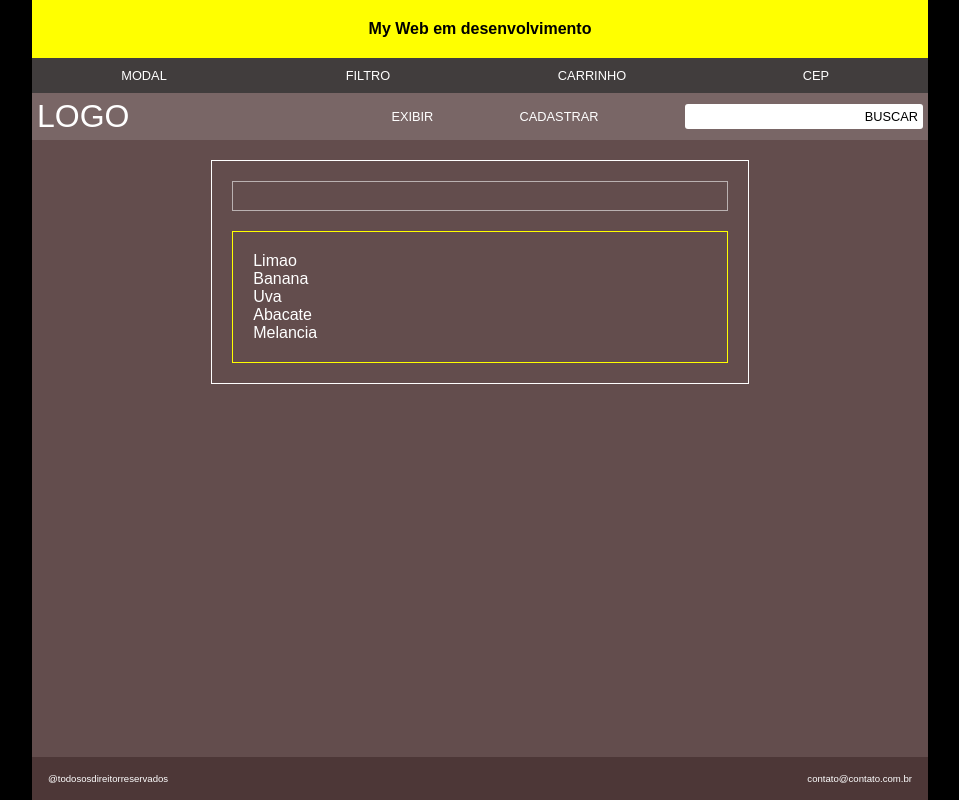
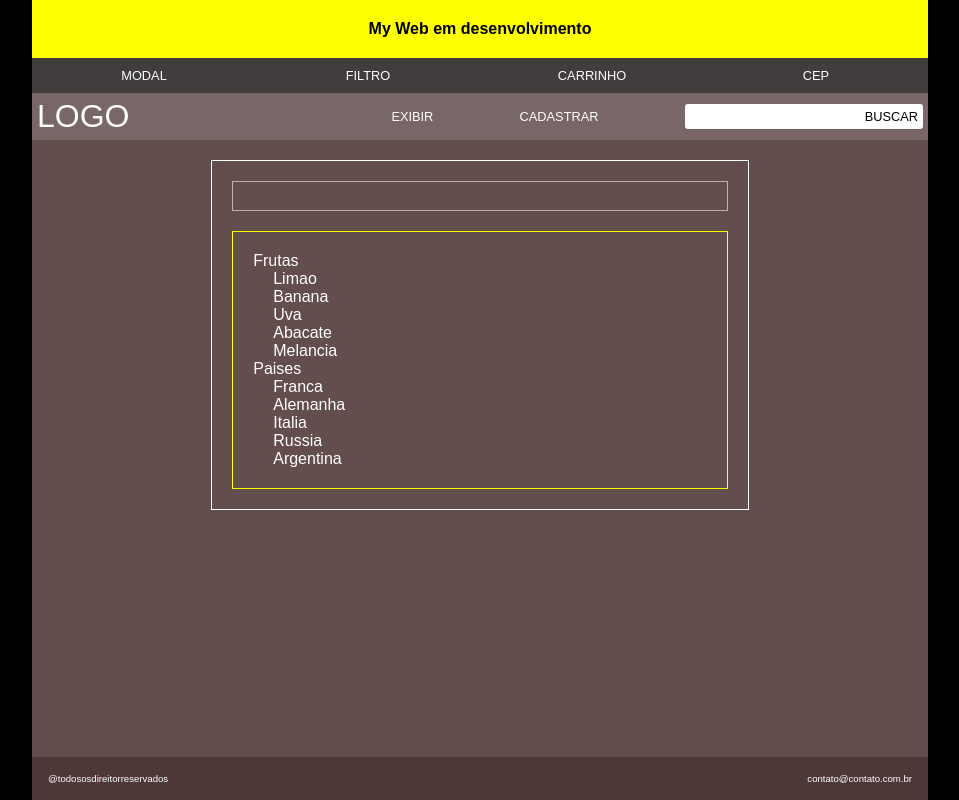
Before and after one commit to moacirdeveloper/appk1, a React (Create React App) app: page /filtro in a window 1280 px wide. Shown: the whole page, without its empty margins (160-1119 px from the left). Built offline with nearby package versions, Linux system fonts and the light colour scheme.

Commit message:
Manutenção e melhoria AppCadastrar/AppFiltroMenu

```diff
--- a/src/css/AppCadastrar.css
+++ b/src/css/AppCadastrar.css
@@ -2,6 +2,7 @@
     display: flex;
     flex-direction: column;
     width: 50%;
+    position: relative;
     background-color: rgb(202, 187, 187);
     margin: 30px auto;
     padding: 10px;
@@ -32,8 +33,14 @@
 #retorno{
     display: none;
     justify-content: center;
+    text-align: center;
+    position: absolute;
     padding: 10px;
     background-color: yellow;
+    border-radius: 3px;
     color: black;
+    top: 25%;
+    left: 10%;
     margin-top: 10px;
+    z-index: 10;
 }
--- a/src/css/AppFiltroMenu.css
+++ b/src/css/AppFiltroMenu.css
@@ -14,6 +14,9 @@
     color: white;
     padding: 20px;
 }
+.listaFiltroMenu ul li{
+    margin-left: 20px;
+}
 .filtroMenu input[type="text"]{
     border: 1px solid rgba(255, 255, 255, 0.562);
 }
--- a/src/paginas/AppFiltroMenu.jsx
+++ b/src/paginas/AppFiltroMenu.jsx
@@ -20,7 +20,7 @@ function AppFiltroMenu(){
 
         for(let li of itensLista){
 
-            if(li.textContent.includes(busca)){
+            if(li.textContent.toLowerCase().includes(busca.toLowerCase())){
 
                 li.style.display = "block";
 
@@ -40,12 +40,24 @@ function AppFiltroMenu(){
             <input ref={inputFiltro} type="text" name="" id="" onBlur={ () => filtrarLista() } />
             <ul ref={ulLista} className="listaFiltroMenu">
 
-                <li>Limao</li>
-                <li>Banana</li>
-                <li>Uva</li>
-                <li>Abacate</li>
-                <li>Melancia</li>
-
+                <li>Frutas
+                    <ul className="frutas">
+                        <li>Limao</li>
+                        <li>Banana</li>
+                        <li>Uva</li>
+                        <li>Abacate</li>
+                        <li>Melancia</li>
+                    </ul>
+                </li>
+                <li>Paises
+                    <ul className="paises">
+                        <li>Franca</li>
+                        <li>Alemanha</li>
+                        <li>Italia</li>
+                        <li>Russia</li>
+                        <li>Argentina</li>
+                    </ul>
+                </li>
             </ul>
         </div>
     )
```
